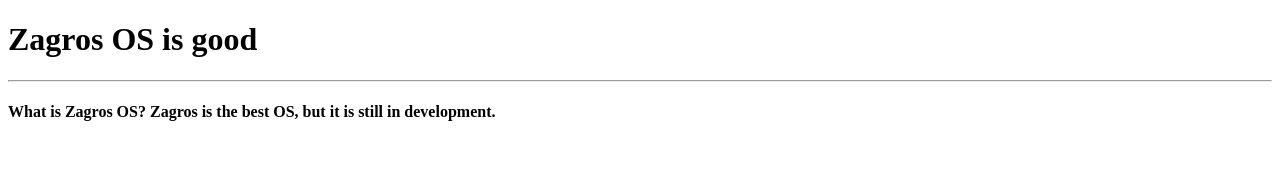
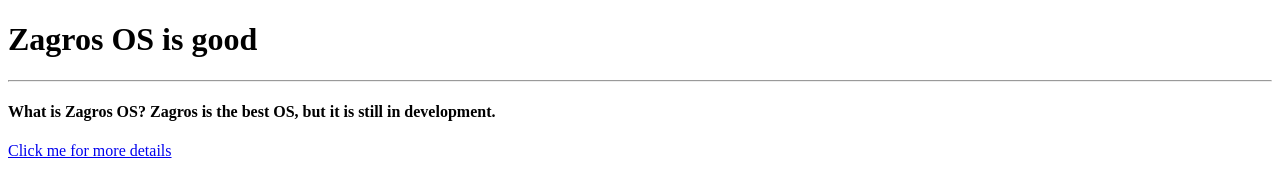
Before and after one commit to zagrosOS/main.github.io, a plain HTML site: page index.html in a window 1280 px wide. Drawn offline with Linux system fonts and the light colour scheme.

Commit message:
index.html

```diff
--- a/index.html
+++ b/index.html
@@ -7,5 +7,7 @@
         <h1>Zagros OS is good</h1>
         <hr>
         <h4>What is Zagros OS? Zagros is the best OS, but it is still in development.</h4>
+
+        <a href="https://youtube.com/" target="_blank" title="YouTube">Click me for more details</a>
     </body>
 </html>
```
